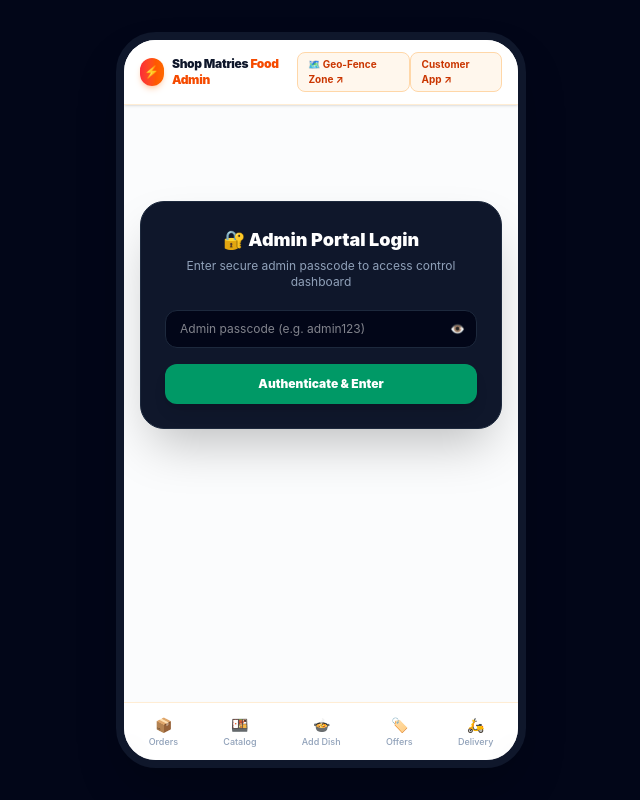
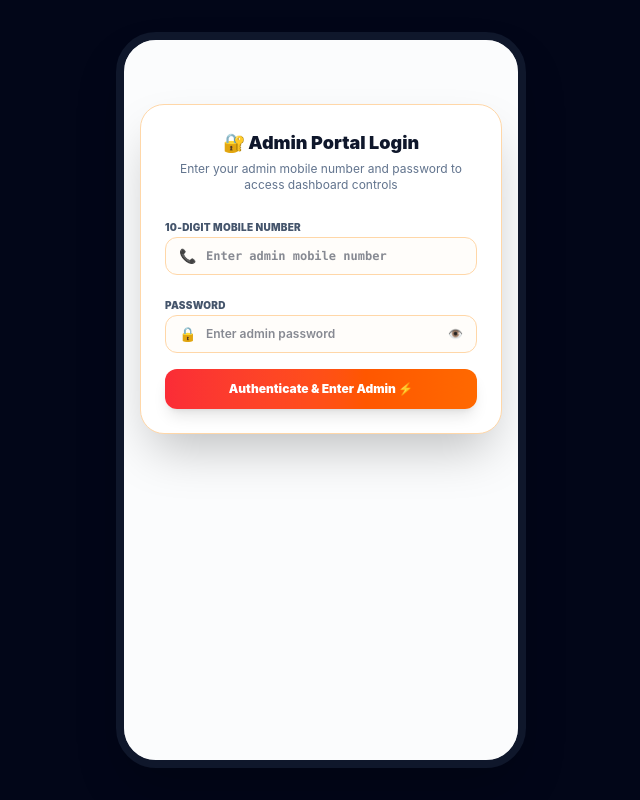
Before and after one commit to aishgowda06-crypto/Admin-, a Next.js app: page /login in a window 1280 px wide. Shown: the whole page, without its empty margins (319-959 px from the left). Built offline with nearby package versions, Linux system fonts and the light colour scheme.

Commit message:
Update admin full code

```diff
--- a/src/app/layout.js
+++ b/src/app/layout.js
@@ -2,9 +2,24 @@
 import './globals.css';
 import Link from 'next/link';
 import { usePathname } from 'next/navigation';
+import { useState, useEffect } from 'react';
 
 export default function AdminRootLayout({ children }) {
   const pathname = usePathname();
+  const [isAdminLoggedIn, setIsAdminLoggedIn] = useState(false);
+
+  useEffect(() => {
+    const adminAuth = localStorage.getItem('shopmatries_admin_auth');
+    const adminFlag = localStorage.getItem('shopmatries_is_admin');
+    if (adminAuth === 'true' || adminFlag === 'true') {
+      setIsAdminLoggedIn(true);
+    } else {
+      setIsAdminLoggedIn(false);
+    }
+  }, [pathname]);
+
+  // Hide navigation if on any login-related path or not logged in
+  const hideNavigation = !isAdminLoggedIn || pathname.includes('login');
 
   return (
     <html lang="en" className="h-full">
@@ -20,6 +35,7 @@ export default function AdminRootLayout({ children }) {
         <div className="w-full h-full sm:h-[92vh] sm:max-h-[880px] sm:w-[410px] sm:rounded-[40px] bg-white shadow-2xl relative flex flex-col justify-between border-0 sm:border-[8px] border-slate-900 overflow-hidden">
 
           {/* Top Compact Brand Header */}
+          {!hideNavigation && (
             <header className="shrink-0 bg-white border-b border-orange-100 px-4 py-3 flex justify-between items-center z-30 shadow-sm">
               <div className="flex items-center space-x-2">
                 <span className="w-7 h-7 bg-gradient-to-r from-red-500 to-orange-500 rounded-xl flex items-center justify-center text-white text-xs font-black shadow-md shadow-orange-500/25">⚡</span>
@@ -33,8 +49,8 @@ export default function AdminRootLayout({ children }) {
               <a href="http://localhost:3000" target="_blank" className="bg-orange-50 hover:bg-orange-100 text-orange-700 text-[10px] font-bold px-2.5 py-1 rounded-lg border border-orange-200 transition">
                 Customer App ↗
               </a>
-
             </header>
+          )}
 
           {/* Scrollable Content Area */}
           <main className="flex-1 overflow-y-auto relative bg-slate-50/50 p-4 [&::-webkit-scrollbar]:hidden [-ms-overflow-style:none] [scrollbar-width:none]">
@@ -42,6 +58,7 @@ export default function AdminRootLayout({ children }) {
           </main>
 
           {/* Stationary Bottom Function & Navigation Bar */}
+          {!hideNavigation && (
             <nav className="shrink-0 bg-white/95 backdrop-blur-md border-t border-orange-100 flex justify-around items-center py-2 px-0.5 z-35 shadow-lg">
               <Link
                 href="/"
@@ -83,6 +100,7 @@ export default function AdminRootLayout({ children }) {
                 <span className="text-[9px]">Delivery</span>
               </Link>
             </nav>
+          )}
 
         </div>
       </body>
--- a/src/app/login/page.js
+++ b/src/app/login/page.js
@@ -1,73 +1,115 @@
 'use client';
 import { useState } from 'react';
+import { useRouter } from 'next/navigation';
+
+export const dynamic = 'force-dynamic';
 
 export default function AdminLoginPage() {
-  const [passcode, setPasscode] = useState('');
+  const [phone, setPhone] = useState('');
+  const [password, setPassword] = useState('');
   const [showPassword, setShowPassword] = useState(false);
-  const [error, setError] = useState(false);
+  const [error, setError] = useState('');
   const [loading, setLoading] = useState(false);
+
+  const router = useRouter();
 
   const handleLogin = async (e) => {
     e.preventDefault();
     setLoading(true);
-    setError(false);
+    setError('');
 
-    const API_URL = process.env.NEXT_PUBLIC_API_URL || 'https://food-ohea.onrender.com';
+    if (phone.length !== 10 || isNaN(phone)) {
+      setError('Please enter a valid 10-digit mobile number.');
+      setLoading(false);
+      return;
+    }
+
+    const API_URL = process.env.NEXT_PUBLIC_API_URL || 'https://food-cgs4.onrender.com';
 
     try {
-      const res = await fetch(`${API_URL}/api/admin/login`, {
+      const res = await fetch(`${API_URL}/api/auth/login`, {
         method: 'POST',
         headers: { 'Content-Type': 'application/json' },
-        body: JSON.stringify({ passcode })
+        body: JSON.stringify({ phone, password })
       });
       const data = await res.json();
 
-      if (res.ok && data.success) {
-        // Save token and redirect to dashboard
+      if (res.ok && (data.success || data.token)) {
+        if (data.isAdmin) {
           localStorage.setItem('shopmatries_admin_auth', 'true');
           localStorage.setItem('shopmatries_admin_token', data.token || 'admin_secure_session_active');
+          localStorage.setItem('shopmatries_is_admin', 'true');
+          localStorage.setItem('shopmatries_phone', phone);
+          if (data.name) localStorage.setItem('shopmatries_username', data.name);
+
           window.location.href = '/';
         } else {
-        setError(true);
+          setError('Access denied: This account does not have admin privileges.');
+        }
+      } else {
+        setError(data.error || data.message || 'Invalid mobile number or password.');
       }
     } catch (err) {
       console.error('Database authentication error:', err);
-      setError(true);
+      setError('Unable to connect to the server. Please check your network.');
     } finally {
       setLoading(false);
     }
   };
 
   return (
-    <div className="max-w-md mx-auto mt-20 bg-slate-900 border border-slate-800 p-6 rounded-3xl space-y-5 shadow-2xl">
+    <div className="max-w-md mx-auto mt-12 bg-white border border-orange-200 p-6 rounded-3xl space-y-5 shadow-2xl">
       <div className="text-center space-y-1">
-        <h1 className="text-lg font-black text-white">🔐 Admin Portal Login</h1>
-        <p className="text-xs text-slate-400">Enter secure admin passcode to access control dashboard</p>
+        <h1 className="text-lg font-black text-slate-900">🔐 Admin Portal Login</h1>
+        <p className="text-xs text-slate-500">Enter your admin mobile number and password to access dashboard controls</p>
       </div>
 
       <form onSubmit={handleLogin} className="space-y-4">
-        {/* Input container with toggle button */}
+        {/* Mobile Number Input */}
+        <div className="space-y-1.5">
+          <label className="text-[10px] font-black text-slate-600 uppercase tracking-wide">10-Digit Mobile Number</label>
           <div className="relative">
+            <span className="absolute left-3.5 top-1/2 -translate-y-1/2 text-orange-500 text-sm">📞</span>
+            <input
+              type="tel"
+              maxLength={10}
+              inputMode="numeric"
+              placeholder="Enter admin mobile number"
+              value={phone}
+              onChange={(e) => setPhone(e.target.value.replace(/\D/g, ''))}
+              className="w-full bg-orange-50/30 border border-orange-200 rounded-xl px-3.5 py-2.5 pl-10 text-xs text-slate-900 focus:ring-2 focus:ring-orange-500 focus:outline-none font-mono font-bold"
+              required
+            />
+          </div>
+        </div>
+
+        {/* Password Input with Toggle */}
+        <div className="space-y-1.5">
+          <label className="text-[10px] font-black text-slate-600 uppercase tracking-wide">Password</label>
+          <div className="relative flex items-center">
+            <span className="absolute left-3.5 text-orange-500 text-sm z-10">🔒</span>
             <input
               type={showPassword ? 'text' : 'password'}
-            placeholder="Admin passcode (e.g. admin123)"
-            value={passcode}
-            onChange={(e) => { setPasscode(e.target.value); setError(false); }}
-            className="w-full bg-slate-950 border border-slate-800 rounded-xl px-3.5 py-2.5 pr-10 text-xs text-white focus:ring-2 focus:ring-emerald-500 focus:outline-none"
+              placeholder="Enter admin password"
+              value={password}
+              onChange={(e) => setPassword(e.target.value)}
+              className="w-full bg-orange-50/30 border border-orange-200 rounded-xl px-3.5 py-2.5 pl-10 pr-10 text-xs text-slate-900 focus:ring-2 focus:ring-orange-500 focus:outline-none font-semibold"
+              required
             />
             <button
               type="button"
               onClick={() => setShowPassword(!showPassword)}
-            className="absolute right-3 top-1/2 -translate-y-1/2 text-slate-400 hover:text-white text-xs cursor-pointer focus:outline-none"
+              className="absolute right-3.5 text-slate-400 hover:text-slate-600 text-xs cursor-pointer z-10"
             >
               {showPassword ? '🙈' : '👁️'}
             </button>
           </div>
+        </div>
 
-        {error && <p className="text-[10px] text-red-400 font-bold">Invalid passcode. Check backend/database records.</p>}
+        {error && <p className="text-[11px] text-red-600 font-bold bg-red-50 p-2.5 rounded-xl border border-red-200 text-center">{error}</p>}
 
-        <button type="submit" disabled={loading} className="w-full bg-emerald-600 hover:bg-emerald-700 text-white font-black text-xs py-3 rounded-xl transition shadow-lg cursor-pointer">
-          {loading ? 'Verifying...' : 'Authenticate & Enter'}
+        <button type="submit" disabled={loading} className="w-full bg-gradient-to-r from-red-500 to-orange-500 hover:from-red-600 hover:to-orange-600 text-white font-black text-xs py-3 rounded-xl transition shadow-lg cursor-pointer">
+          {loading ? 'Verifying Database...' : 'Authenticate & Enter Admin ⚡'}
         </button>
       </form>
     </div>
--- a/src/app/page.js
+++ b/src/app/page.js
@@ -3,10 +3,25 @@ import { useState, useEffect } from 'react';
 import { io } from 'socket.io-client';
 
 export default function AdminLiveOrders() {
+  const [isAdminLoggedIn, setIsAdminLoggedIn] = useState(false);
+  const [isCheckingAuth, setIsCheckingAuth] = useState(true);
   const [orders, setOrders] = useState([]);
   const [revenue, setRevenue] = useState(0);
   const [hotelRevenues, setHotelRevenues] = useState({});
   const [selectedHotelFilter, setSelectedHotelFilter] = useState('all');
+
+  useEffect(() => {
+    // Check if admin is authenticated
+    const adminAuth = localStorage.getItem('shopmatries_admin_auth');
+    const adminFlag = localStorage.getItem('shopmatries_is_admin');
+
+    if (adminAuth === 'true' || adminFlag === 'true') {
+      setIsAdminLoggedIn(true);
+    } else {
+      setIsAdminLoggedIn(false);
+    }
+    setIsCheckingAuth(false);
+  }, []);
 
   const fetchOrders = () => {
     const API_URL = process.env.NEXT_PUBLIC_API_URL || 'https://food-cgs4.onrender.com';
@@ -40,6 +55,8 @@ export default function AdminLiveOrders() {
   };
 
   useEffect(() => {
+    if (!isAdminLoggedIn) return;
+
     fetchOrders();
 
     const API_URL = process.env.NEXT_PUBLIC_API_URL || 'https://food-cgs4.onrender.com';
@@ -65,7 +82,7 @@ export default function AdminLiveOrders() {
     return () => {
       socket.disconnect();
     };
-  }, []);
+  }, [isAdminLoggedIn]);
 
   const handleAcceptByPartner = (orderId, currentAcceptedBy) => {
     const deliveryPartnerName = localStorage.getItem('shopmatries_username') || localStorage.getItem('shopmatries_phone') || 'Delivery Partner';
@@ -212,6 +229,34 @@ export default function AdminLiveOrders() {
       hour12: true
     });
   };
+
+  // Show loading state while checking session
+  if (isCheckingAuth) {
+    return (
+      <div className="flex justify-center items-center h-64">
+        <p className="text-xs font-bold text-slate-500 animate-pulse">Verifying secure session...</p>
+      </div>
+    );
+  }
+
+  // Security barrier if admin is not authenticated
+  if (!isAdminLoggedIn) {
+    return (
+      <div className="max-w-md mx-auto mt-12 bg-white border border-orange-200 p-6 rounded-3xl text-center space-y-4 shadow-xl">
+        <p className="text-3xl">🔐</p>
+        <div className="space-y-1">
+          <h2 className="text-sm font-black text-slate-900 uppercase tracking-wider">Admin Authentication Required</h2>
+          <p className="text-xs text-slate-500">Please sign in with your admin mobile number and password first to access live orders.</p>
+        </div>
+        <a
+          href="/login"
+          className="inline-block w-full bg-gradient-to-r from-red-500 to-orange-500 hover:from-red-600 hover:to-orange-600 text-white font-black text-xs py-3 rounded-xl shadow-md transition cursor-pointer"
+        >
+          Go to Admin Login ⚡
+        </a>
+      </div>
+    );
+  }
 
   const deliveredCount = orders.filter(o => o.progress === 100 || o.status === 'Delivered').length;
 
```
Lines whose indentation alone changed are shown as unchanged.
